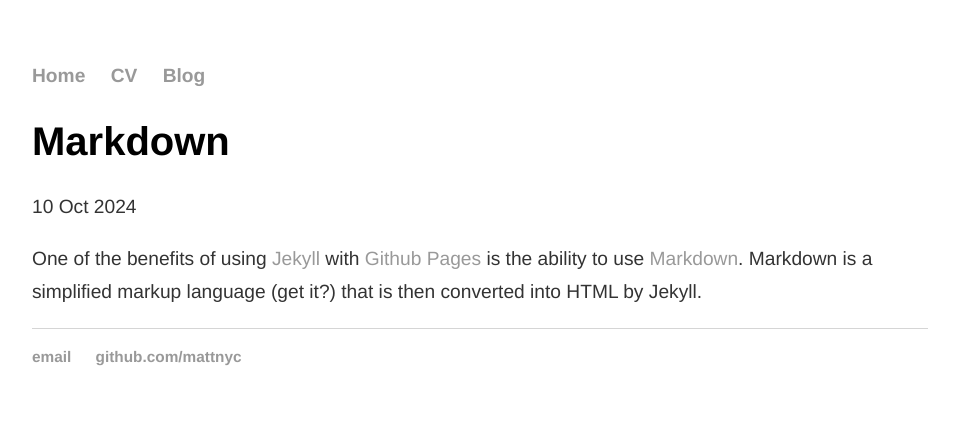
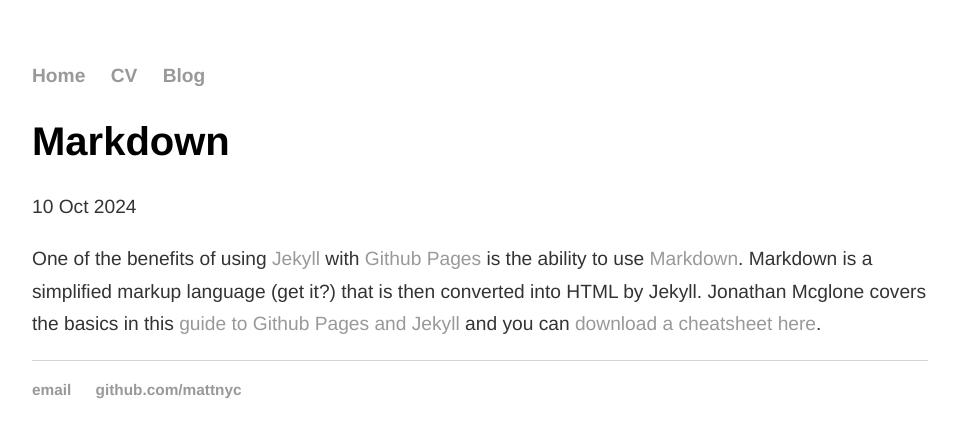
Before and after one commit to mattznyc/mattznyc.github.io, a Jekyll site: the page built from _posts/2024-10-10-Markdown.md, in a window 1280 px wide. Shown: the top 438 px of the page, without its empty margins (160-1119 px from the left). Built offline with Jekyll 4.4.1, drawn with Linux system fonts in a browser that asks for light colours.

Commit message:
Update 2024-10-10-Markdown.md

```diff
--- a/_posts/2024-10-10-Markdown.md
+++ b/_posts/2024-10-10-Markdown.md
@@ -4,4 +4,4 @@ title: "Markdown"
 date: 2024-10-10
 ---
 
- One of the benefits of using [Jekyll](http://jekyllrb.com) with [Github Pages](https://pages.github.com/) is the ability to use [Markdown](https://www.markdownguide.org/). Markdown is a simplified markup language (get it?) that is then converted into HTML by Jekyll.
+ One of the benefits of using [Jekyll](http://jekyllrb.com) with [Github Pages](https://pages.github.com/) is the ability to use [Markdown](https://www.markdownguide.org/). Markdown is a simplified markup language (get it?) that is then converted into HTML by Jekyll. Jonathan Mcglone covers the basics in this [guide to Github Pages and Jekyll](https://jmcglone.com/guides/github-pages/) and you can [download a cheatsheet here](https://daringfireball.net/projects/downloads/Markdown_1.0.1.zip).
```
